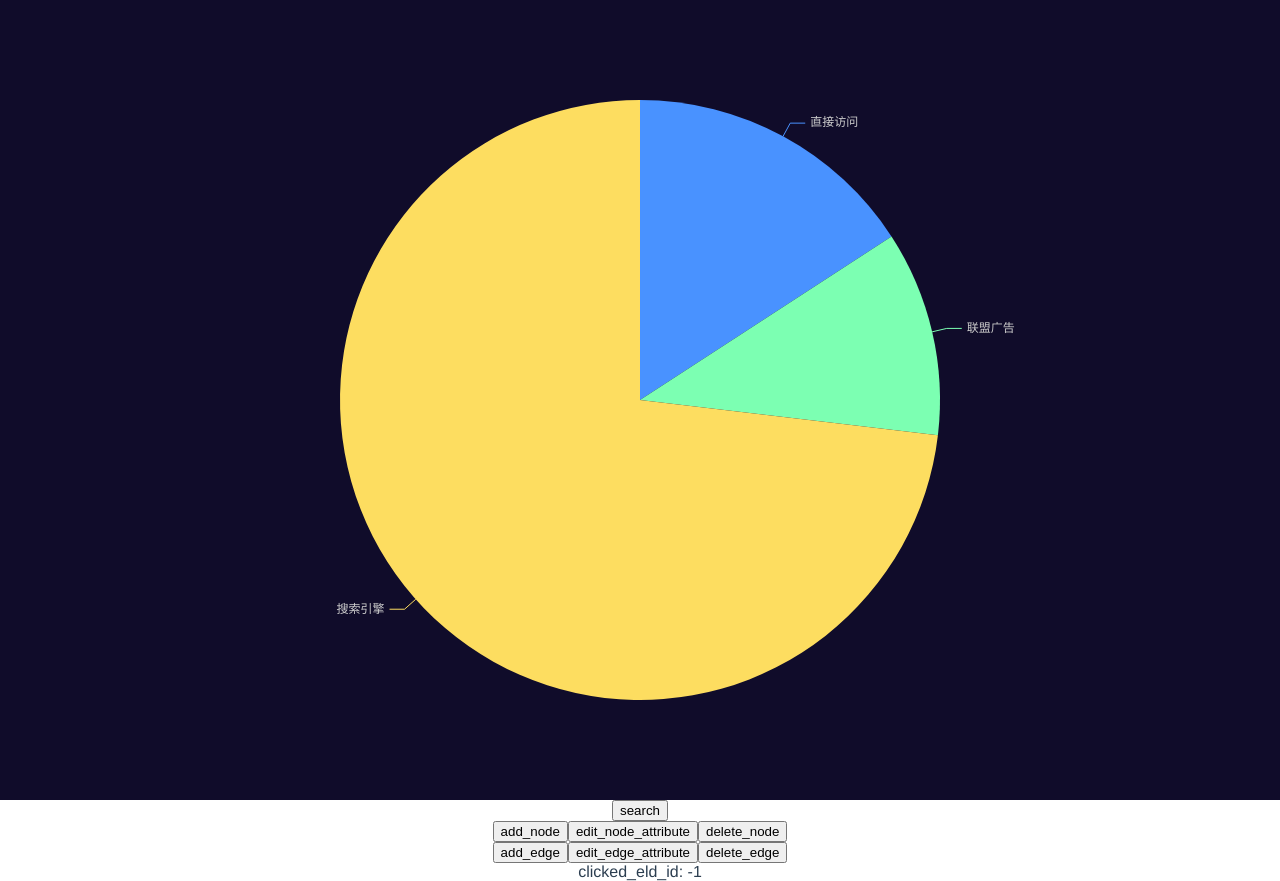
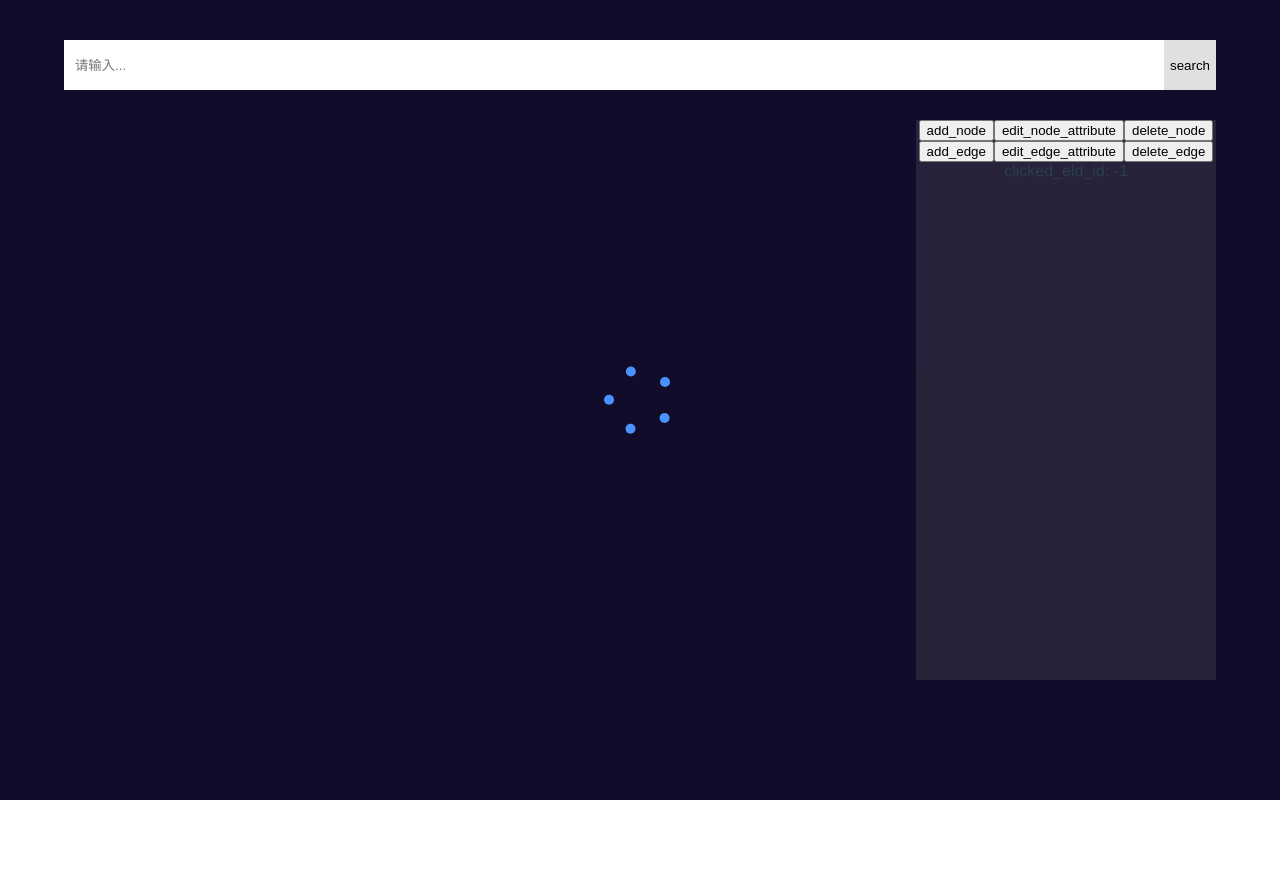
Before and after one commit to buttering/Knowledge_Graph_Visualization, a Vue app in the folder client/: page / in a window 1280 px wide. After the commit the page ends 800 px from the top, so only its background shows below. Built offline with nearby package versions, Linux system fonts and the light colour scheme; no server answers.

Commit message:
初步可视化关系图，大致确定界面布局

```diff
--- a/client/src/components/EditBar.vue
+++ b/client/src/components/EditBar.vue
@@ -1,12 +1,13 @@
 <template>
+  <div id="edit-bar" v-if="clicked">
     <button @click="add_node">add_node</button>
     <button @click="edit_node_attribute">edit_node_attribute</button>
     <button @click="delete_node">delete_node</button><div/>
     <button @click="add_edge">add_edge</button>
     <button @click="edit_edge_attribute">edit_edge_attribute</button>
     <button @click="delete_edge">delete_edge</button><div/>
-
     <div>clicked_eld_id: {{clicked_ele_id}}</div>
+  </div>
 </template>
 
 <script>
@@ -20,10 +21,11 @@ export default {
       new_ele_type: "",
       new_ele_attribute: {},
       new_edge_source_id: -1,
-      new_edge_target_id: -1
+      new_edge_target_id: -1,
     }
   },
   props:{
+    clicked: Boolean,
     clicked_ele_id: Number,
     clicked_ele_type: String,
     clicked_ele_attribute: Object
@@ -116,5 +118,13 @@ export default {
 </script>
 
 <style scoped>
-
+#edit-bar{
+  position: fixed;
+  right: 5%;
+  top: 50%;
+  transform:translate(0px,-50%);
+  height: 70%;
+  width: 300px;
+  background: rgba(104,104,104, 0.26);
+}
 </style>
--- a/client/src/components/KnowledgeGraph.vue
+++ b/client/src/components/KnowledgeGraph.vue
@@ -1,11 +1,12 @@
 <template>
   <div id="chart" style="width: 100%;height: 100%"></div>
+
   <SearchBar
       :node_name_list="node_name_list"
       :edge_name_list="edge_name_list"
   ></SearchBar>
-  <div></div>
   <edit-bar
+      :clicked="clicked"
       :clicked_ele_id="click_ele_id"
       :clicked_ele_type="click_ele_type"
       :clicked_ele_attribute="click_ele_attribute"
@@ -17,7 +18,7 @@ import SearchBar from "@/components/SearchBar";
 import EditBar from "@/components/EditBar";
 
 import * as echarts from 'echarts/core'
-import {BarChart, PieChart} from 'echarts/charts'
+import {GraphChart} from 'echarts/charts'
 import {TitleComponent, GridComponent} from 'echarts/components'
 import {CanvasRenderer} from 'echarts/renderers'
 
@@ -29,8 +30,8 @@ export default {
       // click_ele_id: 251,
       click_ele_id: -1,
       click_ele_type: "",
-      click_ele_attribute: {}
-
+      click_ele_attribute: {},
+      clicked: true
     }
   },
   props:{
@@ -42,35 +43,111 @@ export default {
   methods:{
     init_charts(){
         echarts.use([
-            BarChart,
+            GraphChart,
             TitleComponent,
             CanvasRenderer,
             GridComponent,
-            PieChart
         ])
       let that = this
       if (!this.myChart){
         this.myChart = echarts.init(document.getElementById('chart'), 'dark')
       }
-
-      var option = {
+      let nodes = [
+        {
+          name: "韦小宝",
+          id: "1",
+        },
+        {
+          name: "方怡",
+          id: "2",
+        },
+        {
+          name: "双儿",
+          id: "3",
+        },
+        {
+          name: "茅十八",
+          id: "4",
+        },
+        {
+          name: "吴六奇",
+          id: "5",
+        },
+      ];
+      let option = {
+        animationDurationUpdate: 1500,  // 启动动画时长
+        animationEasingUpdate: 'quinticInOut',  // 动画速率曲线
         series: [
           {
-            type: 'pie',
-            data: [
-              {
-                value: 335,
-                name: '直接访问'
-              },
-              {
-                value: 234,
-                name: '联盟广告'
-              },
-              {
-                value: 1548,
-                name: '搜索引擎'
-              }
-            ]
+            type: 'graph',
+            layout: 'force',  // 力引导布局
+            // legendHoverLink: true,  // 开启图例hover时的联动高亮
+            // hoverAnimation: true,
+            // edgeLabel: {  // 关系文字样式
+            //   position: 'middle',
+            //   formatter: '{c}',
+            //   show: true
+            // },
+            // edgeSymbol: ['arrow', ''],  // 箭头样式
+            // force: {
+            //   edgeLength: 120,  // 节点距离
+            //   repulsion: 500  // 斥力因子
+            // },
+            // roam: true,  // 开启鼠标缩放和平移漫游
+            // draggable: true,  // 节点可拖拽
+            // itemStyle: {
+            //   itemStyle: {
+            //     normal: {
+            //       color: '#00FAE1',
+            //       cursor: 'pointer',
+            //       //color:Math.floor(Math.random()*16777215).toString(16),
+            //       // color: ['#fc853e','#28cad8','#9564bf','#bd407e','#28cad8','#fc853e','#e5a214'],
+            //       label: {
+            //         //formatter: "{c}",为什么这个写上就不打开了？
+            //         show: true,
+            //         position: [-10, -15],
+            //         textStyle: { //标签的字体样式
+            //           color: '#fff', //字体颜色
+            //           fontStyle: 'normal',//文字字体的风格 'normal'标准 'italic'斜体 'oblique' 倾斜
+            //           fontWeight: 'bolder',//'normal'标准'bold'粗的'bolder'更粗的'lighter'更细的或100 | 200 | 300 | 400...
+            //           fontFamily: 'sans-serif', //文字的字体系列
+            //           fontSize: 12, //字体大小
+            //         }
+            //       },
+            //       nodeStyle: {
+            //         brushType: "both",
+            //         borderColor: "rgba(255,215,0,0.4)",
+            //         borderWidth: 1,
+            //       },
+            //     },
+            //     //鼠标放上去有阴影效果
+            //     emphasis: {
+            //       shadowColor: '#00FAE1',
+            //       shadowOffsetX: 0,
+            //       shadowOffsetY: 0,
+            //       shadowBlur: 40,
+            //     },
+            //   }
+            // },
+            // lineStyle:{
+            //   width: 2
+            // },
+            // label:{
+            //   color: '#00FAE1',
+            //   fontSize: 18
+            // },
+            // symbolSize: 14,  // 节点大小
+            // links: [
+            //   {
+            //     source: 'n1',
+            //     target: 'n2'
+            //   }, {
+            //     source: 'n2',
+            //     target: 'n3'
+            //   }
+            // ],
+            nodes: nodes,
+            // cursor: 'cursor'  // 鼠标悬浮时在图形元素上时鼠标的样式是什么
           }
         ]
       };
--- a/client/src/components/SearchBar.vue
+++ b/client/src/components/SearchBar.vue
@@ -1,5 +1,8 @@
 <template>
-  <button @click="search">search</button>
+  <div id="search-menu">
+    <input placeholder="请输入...">
+    <button class='button' id="search" @click="search">search</button>
+  </div>
 </template>
 
 <script>
@@ -40,5 +43,43 @@ export default {
 </script>
 
 <style scoped>
+#search-menu{
+  position: fixed;
+  top: 5%;
+  left: 50%;
+  transform:translate(-50%,0px);
+  height: 50px;
+  width: 90%;
+  background: rgba(104,104,104, 0.26);
+  display: flex;
+  flex-direction: row;
+}
+#search-menu input{
+  float: left;
+  flex: 1;
+  height: 100%;
+  outline: none;
+  border: 1px solid white;
+  box-sizing: border-box;
+  padding-left: 10px;
 
+}
+#search-menu button{
+  float: right;
+  flex: 0;
+  height: 100%;
+  background-color: rgb(224, 224, 224);
+  color: black;
+  border-style: none;
+  outline: none;
+  transition-duration: 0.2s;
+  cursor: pointer
+}
+#search-menu button:hover{
+  background-color: rgb(120, 120, 120);
+  color: white;
+}
+#search-menu button:active{
+  background-color: #000000;
+}
 </style>
```
Lines whose indentation alone changed are shown as unchanged.
